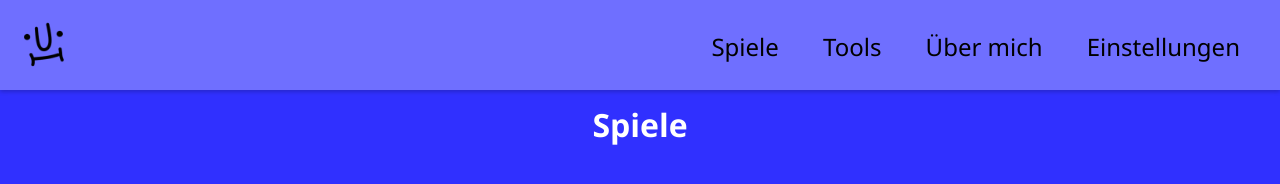
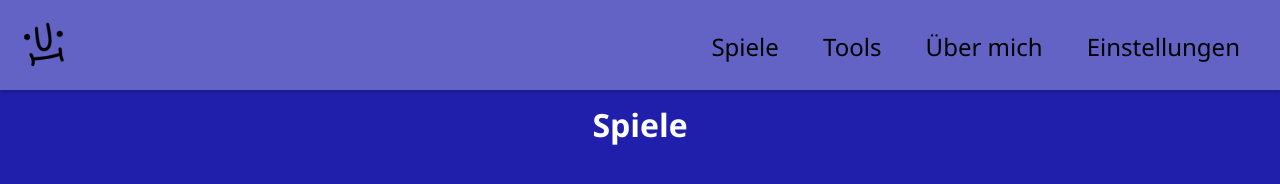
Before and after one commit to TrefixKeks/trefixkeks.github.io, a plain HTML site: page games/index.html in a window 1280 px wide. Drawn offline with Linux system fonts and the light colour scheme.

Commit message:
color test

```diff
--- a/styles/games.css
+++ b/styles/games.css
@@ -8,5 +8,5 @@ html{
 }
 body{
     height: 100%;
-    background: #3030FF;
+    background: #1f1fac;
 }
--- a/styles/tools.css
+++ b/styles/tools.css
@@ -8,5 +8,5 @@ html{
 }
 body{
     height: 100%;
-    background: #FF0000;
+    background: #810000;
 }
```
